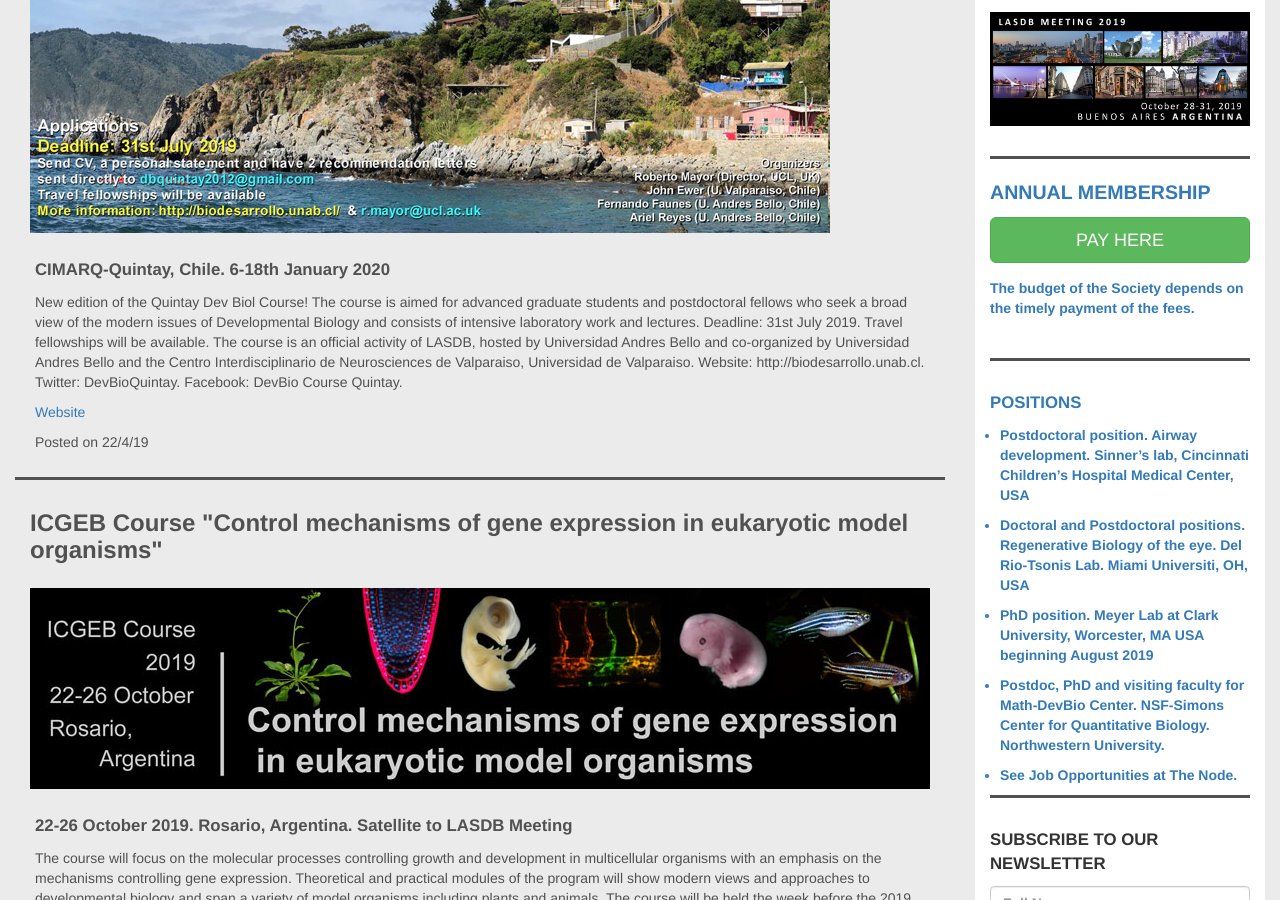
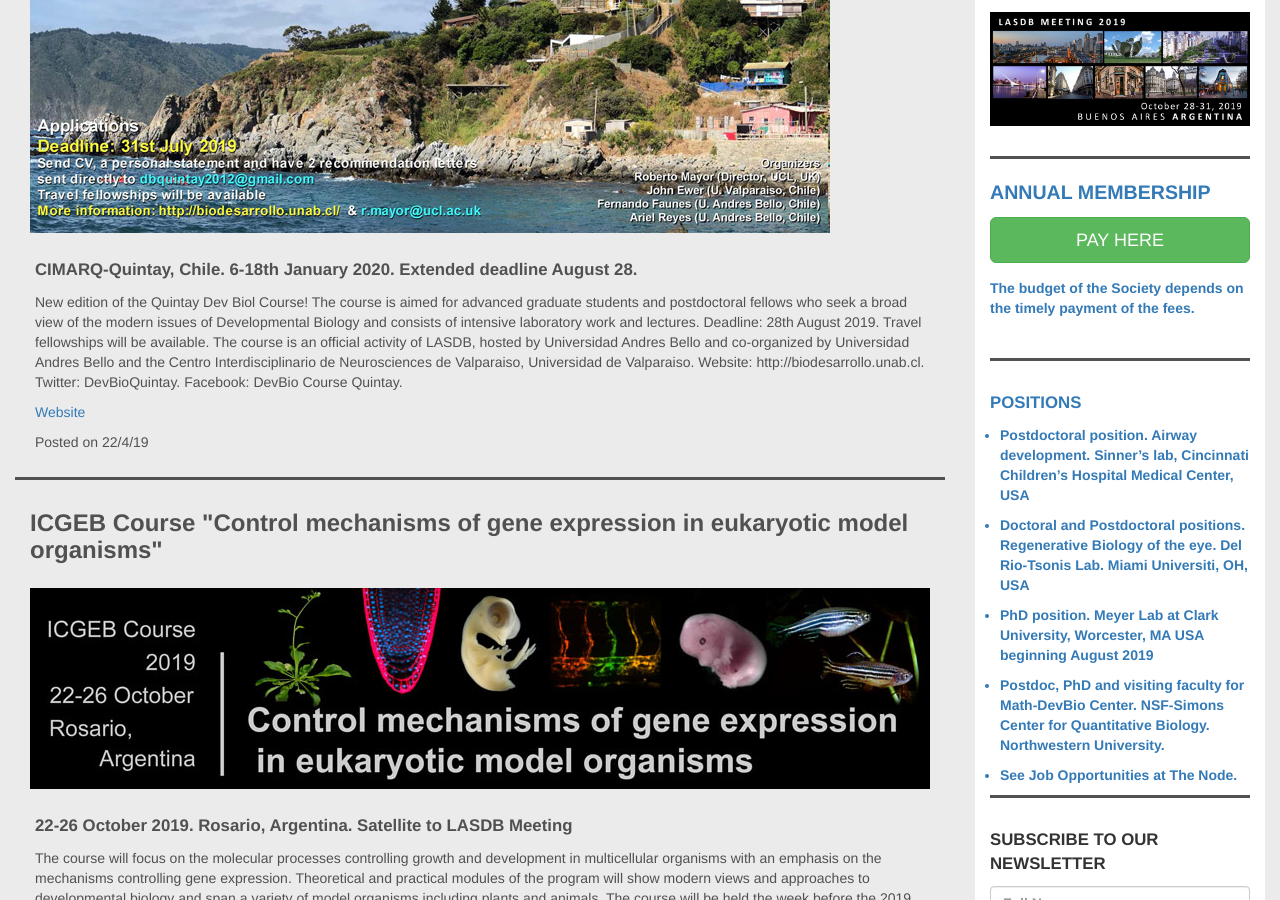
Before and after one commit to lasdb/lasdb.github.io, a Jekyll site: the page built from _posts/2000-01-01-news.markdown, in a window 1280 px wide and 900 px high, scrolled down 450 px. Built offline with Jekyll 4.4.1, drawn with Linux system fonts in a browser that asks for light colours; nearby versions of some CDN libraries.

Commit message:
Update 2000-01-01-news.markdown

```diff
--- a/_posts/2000-01-01-news.markdown
+++ b/_posts/2000-01-01-news.markdown
@@ -9,8 +9,8 @@ news:
 
   - title: 'MBL Practical Course in Developmental Biology'
     date: '22/4/19'
-    subtitle: 'CIMARQ-Quintay, Chile. 6-18th January 2020'
-    body: 'New edition of the Quintay Dev Biol Course! The course is aimed for advanced graduate students and postdoctoral fellows who seek a broad view of the modern issues of Developmental Biology and consists of intensive laboratory work and lectures. Deadline: 31st July 2019. Travel fellowships will be available. The course is an official activity of LASDB, hosted by Universidad Andres Bello and co-organized by Universidad Andres Bello and the Centro Interdisciplinario de Neurosciences de Valparaiso, Universidad de Valparaiso. Website: http://biodesarrollo.unab.cl. Twitter: DevBioQuintay.  Facebook: DevBio Course Quintay.'
+    subtitle: 'CIMARQ-Quintay, Chile. 6-18th January 2020. Extended deadline August 28.'
+    body: 'New edition of the Quintay Dev Biol Course! The course is aimed for advanced graduate students and postdoctoral fellows who seek a broad view of the modern issues of Developmental Biology and consists of intensive laboratory work and lectures. Deadline: 28th August 2019. Travel fellowships will be available. The course is an official activity of LASDB, hosted by Universidad Andres Bello and co-organized by Universidad Andres Bello and the Centro Interdisciplinario de Neurosciences de Valparaiso, Universidad de Valparaiso. Website: http://biodesarrollo.unab.cl. Twitter: DevBioQuintay.  Facebook: DevBio Course Quintay.'
     imageSm: 'img/news/quintay2020-sm.jpg'
     imageBg: '../img/news/quintay2020-bg.jpg'
     URL: 'http://biodesarrollo.unab.cl/'
```
